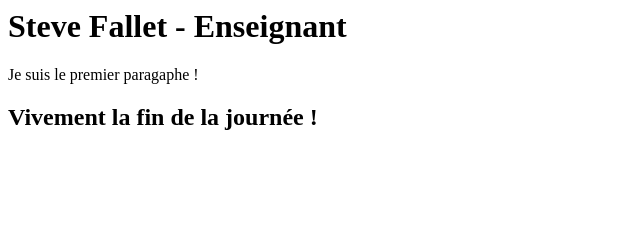
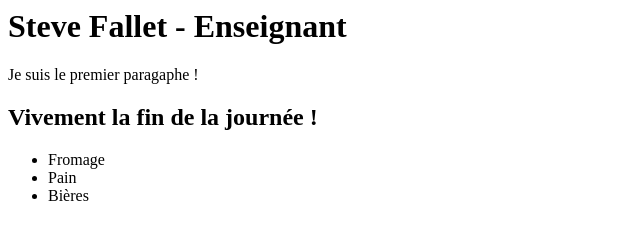
Before and after one commit to fallinov/premier-depot, a plain HTML site: page index.html in a window 1280 px wide. Shown: the whole page, without its empty margins (0-640 px from the left). Drawn offline with Linux system fonts and the light colour scheme.

Commit message:
ajout liste non-triée

```diff
--- a/index.html
+++ b/index.html
@@ -1,3 +1,8 @@
 <h1>Steve Fallet - Enseignant</h1>
 <p>Je suis le premier paragaphe !</p>
 <h2>Vivement la fin de la journée !</h2>
+<ul>
+  <li>Fromage</li>
+  <li>Pain</li>
+  <li>Bières</li>
+</ul>
```
